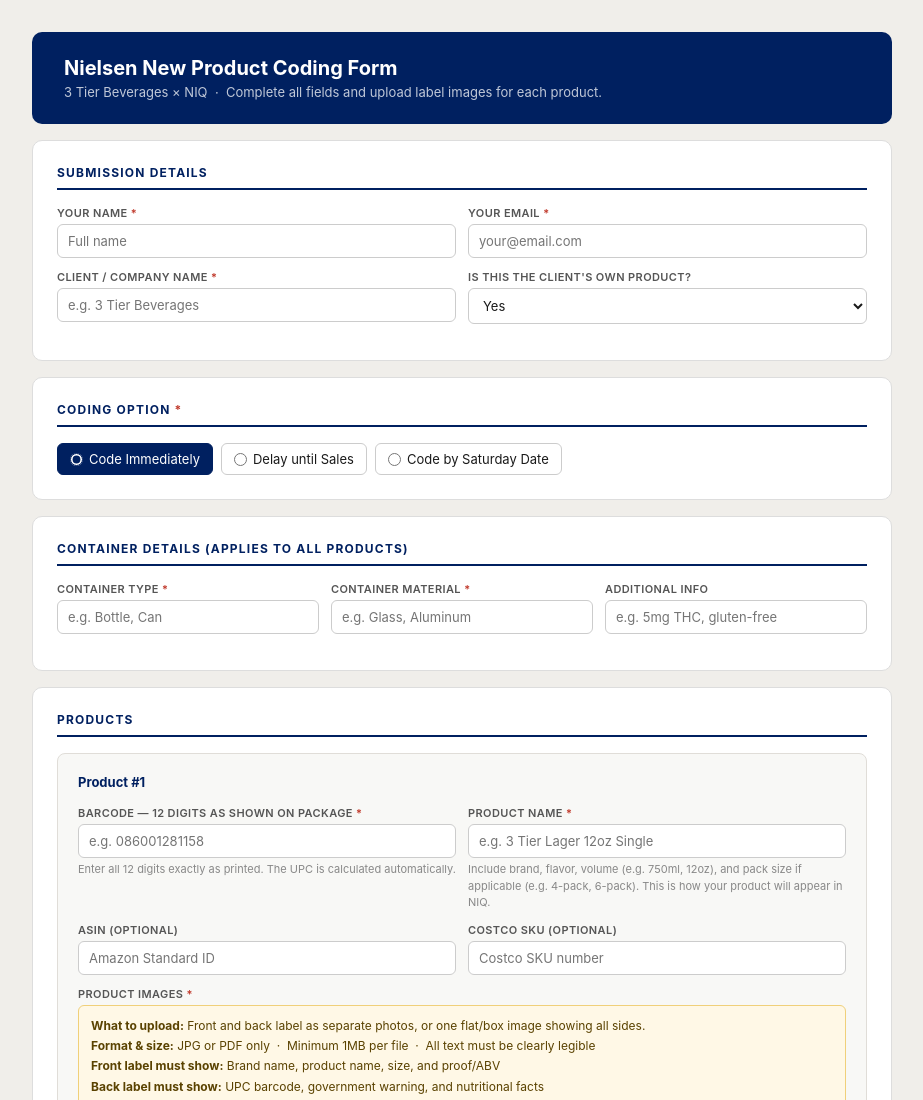
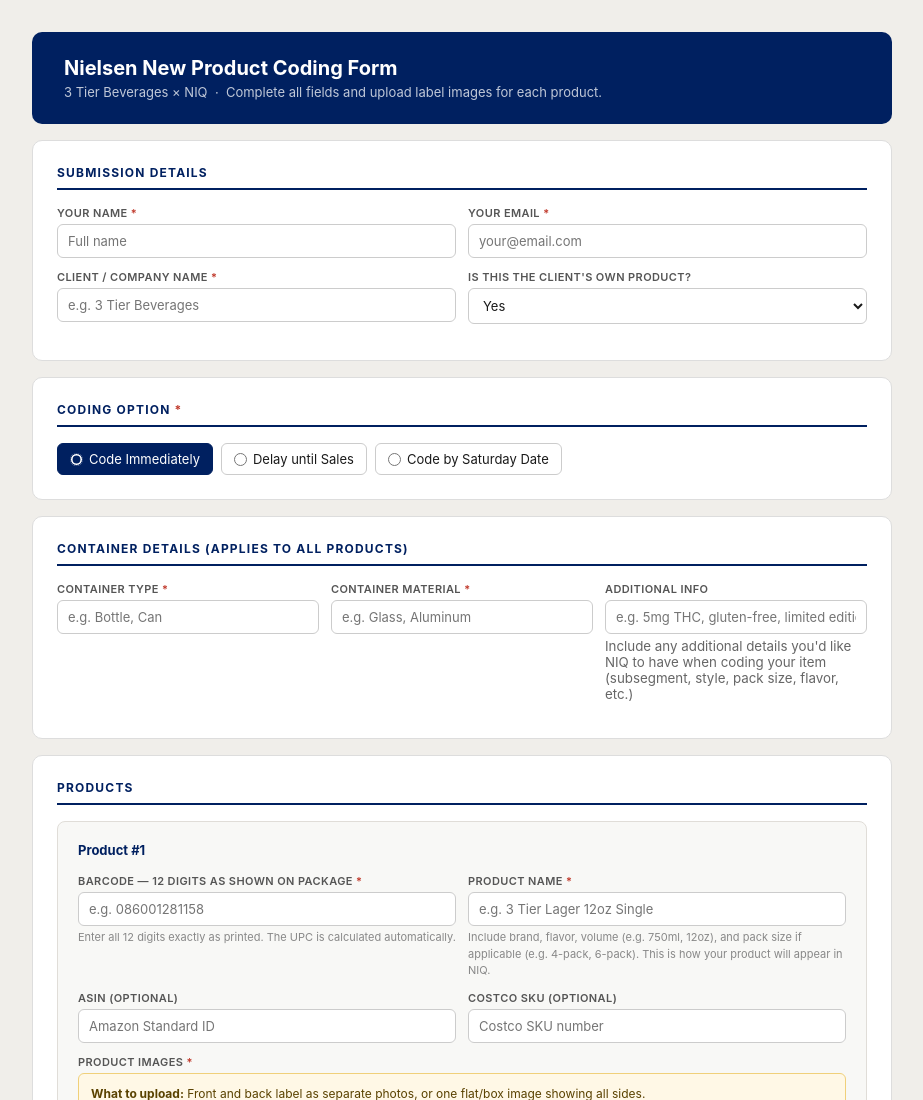
Before and after one commit to emily3tier/npc-form, a website: page public/index.html in a window 1280 px wide. Shown: the top 1100 px of the page, without its empty margins (178-1101 px from the left). Drawn offline with Linux system fonts and the light colour scheme.

Commit message:
Add files via upload

```diff
--- a/public/index.html
+++ b/public/index.html
@@ -92,7 +92,7 @@
     <div class="grid-3">
       <div class="field"><label>Container Type <span class="req">*</span></label><input type="text" id="f-container-type" placeholder="e.g. Bottle, Can"></div>
       <div class="field"><label>Container Material <span class="req">*</span></label><input type="text" id="f-container-material" placeholder="e.g. Glass, Aluminum"></div>
-      <div class="field"><label>Additional Info</label><input type="text" id="f-addl-info" placeholder="e.g. 5mg THC, gluten-free"></div>
+      <div class="field"><label>Additional Info</label><input type="text" id="f-addl-info" placeholder="e.g. 5mg THC, gluten-free, limited edition"><small style="color:#666;margin-top:4px;display:block;">Include any additional details you'd like NIQ to have when coding your item (subsegment, style, pack size, flavor, etc.)</small></div>
     </div>
   </div>
 
@@ -117,6 +117,7 @@
   return d.length >= 2 ? '0' + d.slice(0, d.length - 1) : '';
 }
 function calcFolder(barcode, name) {
+    name = (name || '').replace(/[\/\\:*?"<>|]/g, '-').trim();
     name = (name || '').replace(/[\/\\:*?"<>|]/g, '-').trim();
   const u = calcUPC(barcode);
   return u && name.trim() ? u + ' ' + name.trim().toUpperCase() : '';
```
